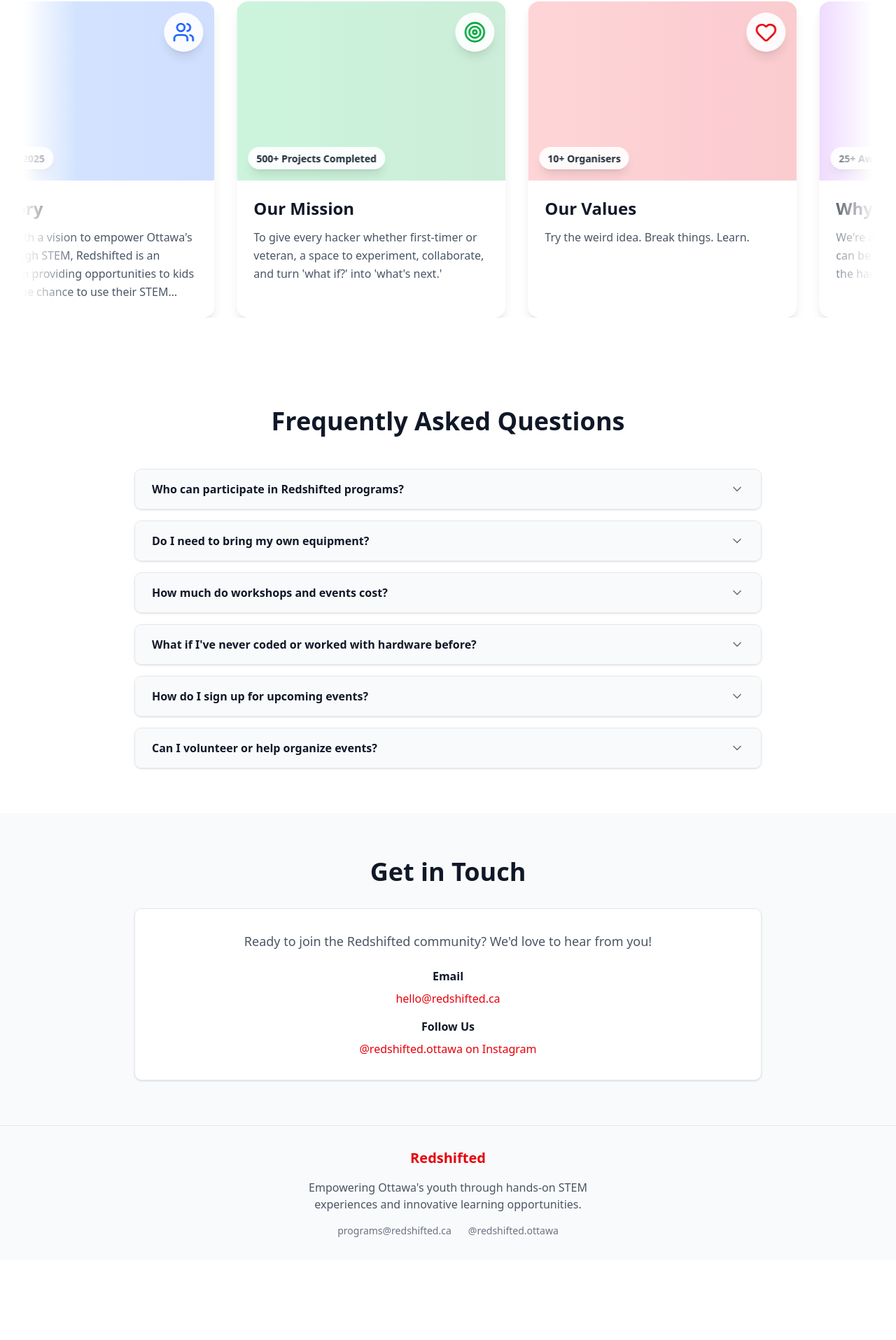
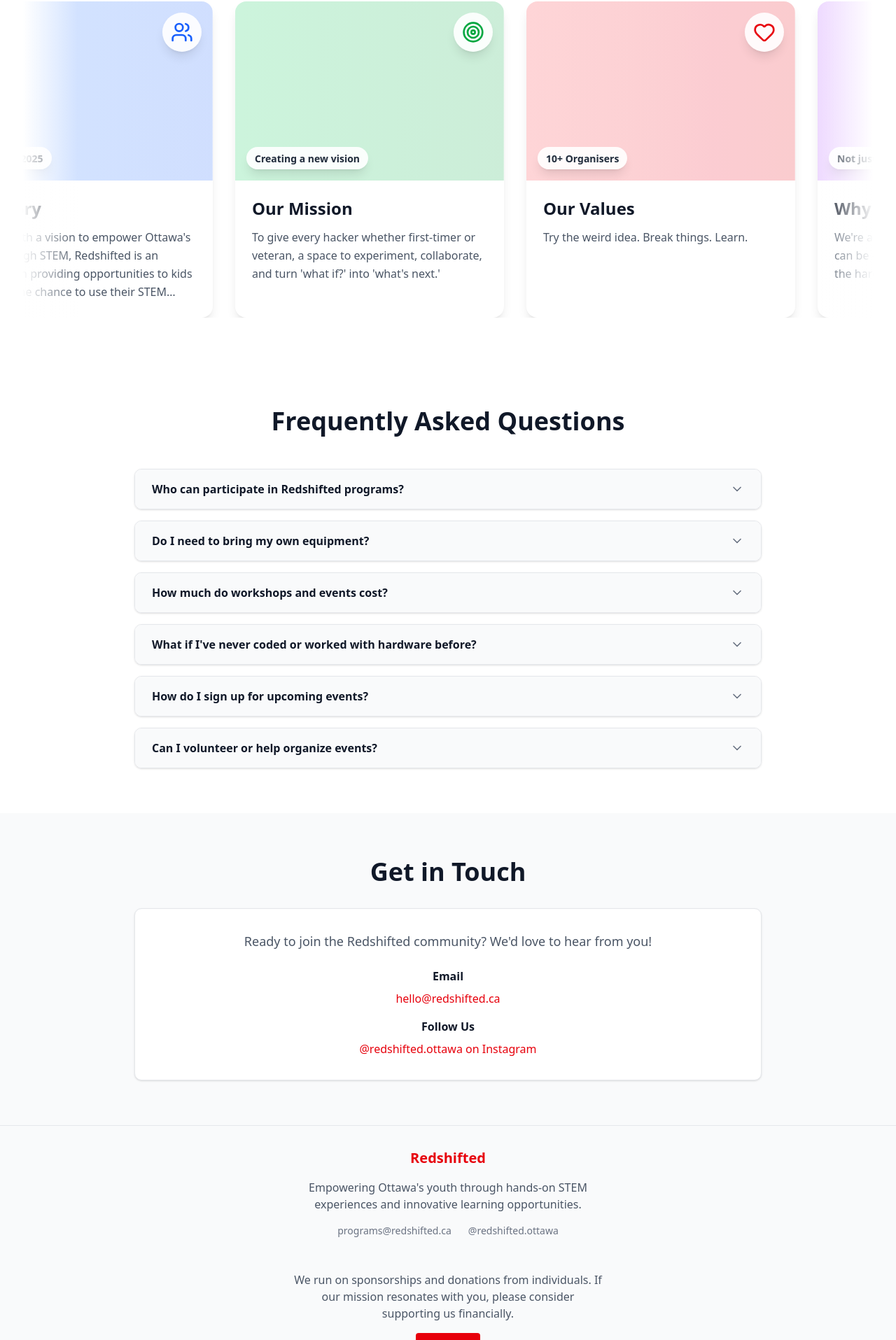
Before and after one commit to TheBlisteringSun/redshifted, a Next.js app in the folder redshifted-site/: page / in a window 1280 px wide. Shown: the part 1898-3813 px from the top of the page at 70% size. Before the commit the page ends 3699 px from the top, so only its background shows below. Built offline with nearby package versions, Linux system fonts and the light colour scheme.

Commit message:
Version 4.5 - Donate Button added

```diff
--- a/redshifted-site/src/components/AboutUs.tsx
+++ b/redshifted-site/src/components/AboutUs.tsx
@@ -31,7 +31,7 @@
       description: "To give every hacker whether first-timer or veteran, a space to experiment, collaborate, and turn 'what if?' into 'what's next.'",
       image: "null",
       icon: <Target className="w-8 h-8 text-green-600" />,
-      stats: "500+ Projects Completed",
+      stats: "Creating a new vision",
       gradient: "from-green-500 to-green-600"
     },
     {
@@ -45,11 +45,11 @@
     },
     {
       id: 4,
-      title: "Why we're Different",
+      title: "Why WE'RE different",
       description: "We're aiming to redefine what hackathons can be - not just about software, but about the hardware too!",
       image: "null",
       icon: <Award className="w-8 h-8 text-purple-600" />,
-      stats: "25+ Awards Won",
+      stats: "Not just software",
       gradient: "from-purple-500 to-purple-600"
     },
     {
--- a/redshifted-site/src/components/Footer.tsx
+++ b/redshifted-site/src/components/Footer.tsx
@@ -25,6 +25,16 @@
               @redshifted.ottawa
             </a>
           </div>
+          <br></br>
+          <br></br>
+          <p className="text-gray-600 mb-4 max-w-md mx-auto">
+            We run on sponsorships and donations from individuals. If our mission resonates with you, please consider supporting us financially.
+          </p>
+          <a href="https://hcb.hackclub.com/donations/start/redshifted">
+          <button className="bg-red-600 text-white text-sm px-4 py-2 rounded hover:bg-red-700 transition">
+            $ Donate
+          </button>
+          </a>
         </div>
       </div>
     </footer>
```
